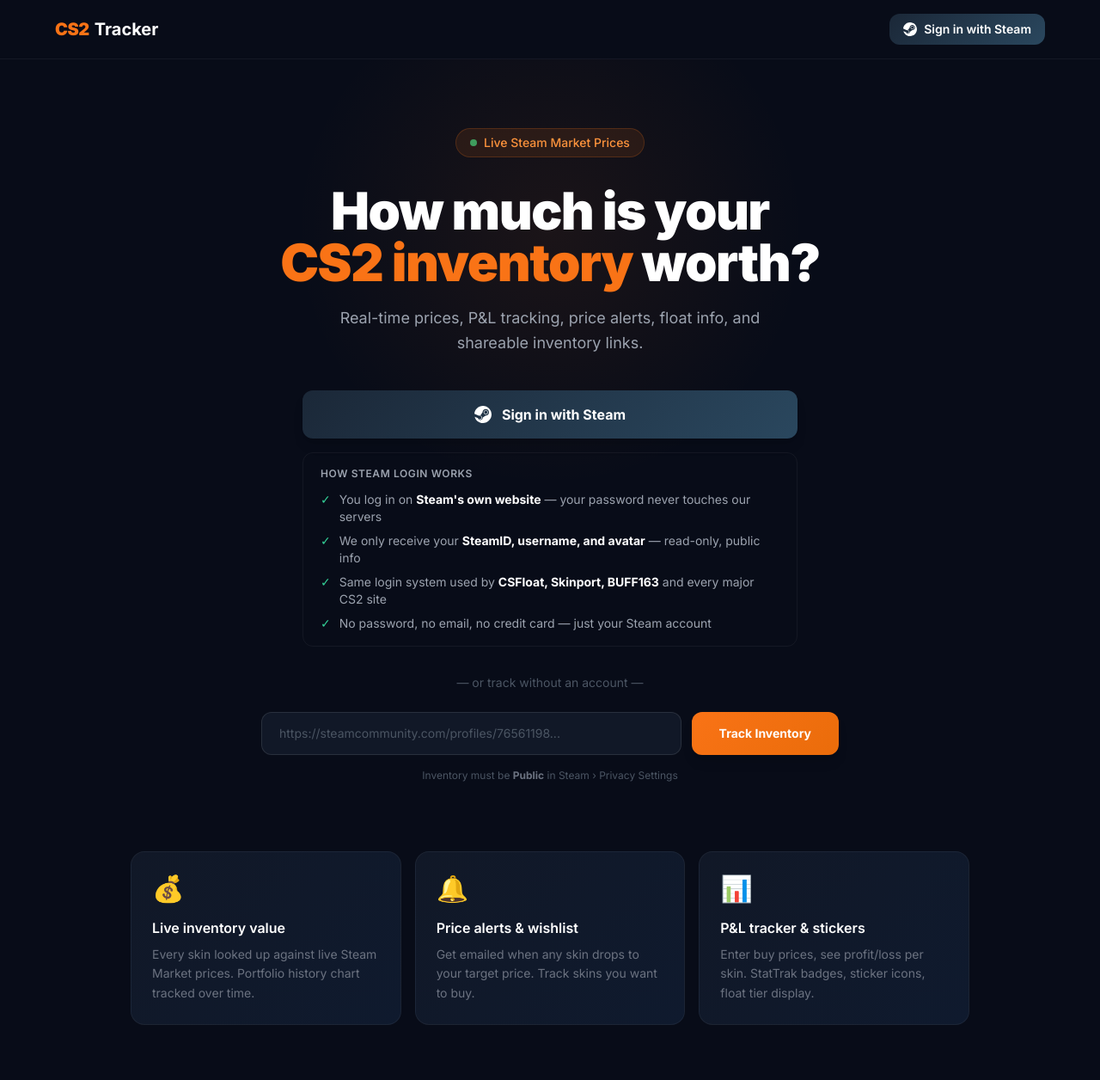
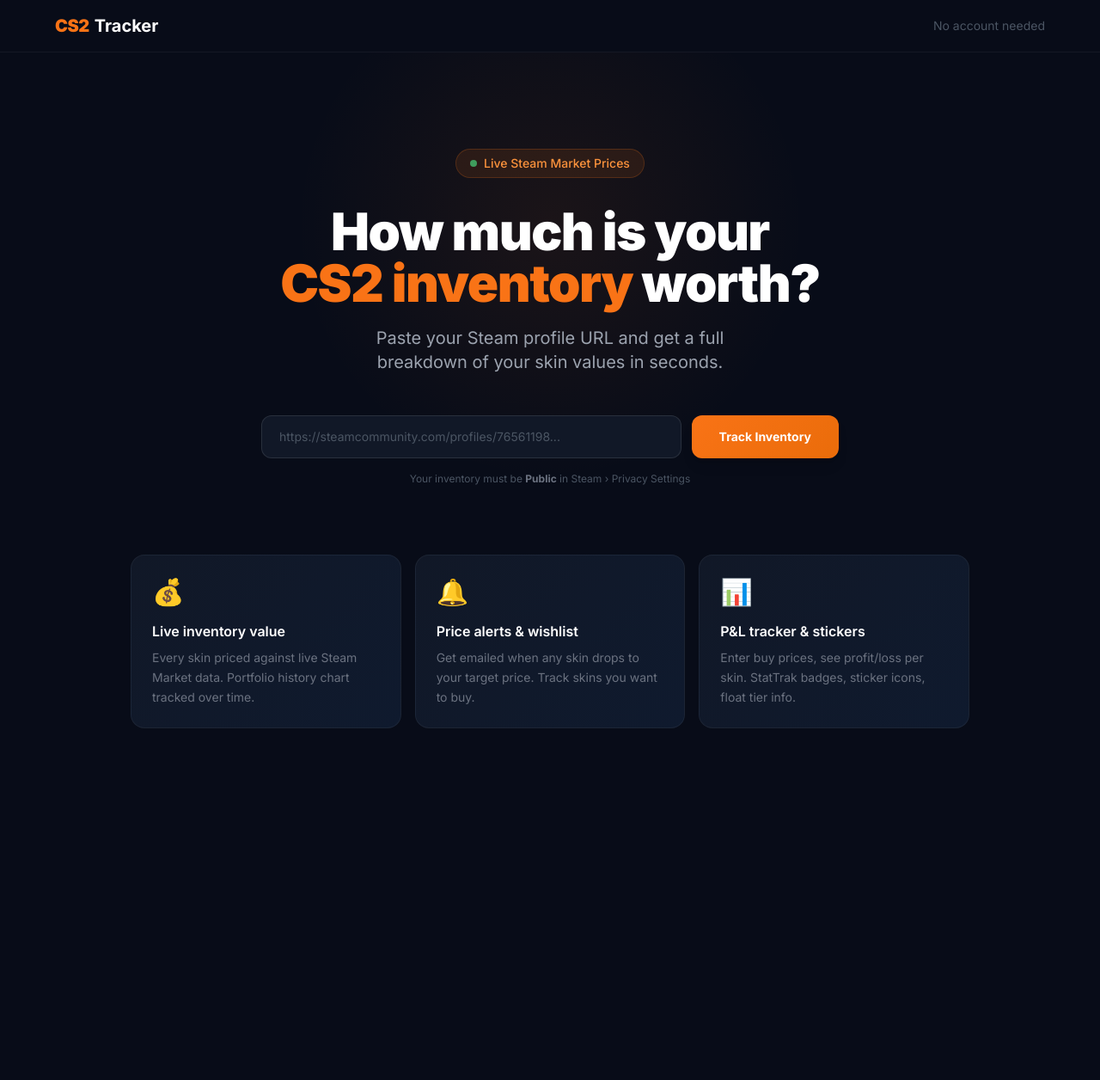
Before and after one commit to ulatmusk-create/cs2-tracker, a Flask app: page / in a window 1280 px wide. Shown: the whole page at 86% size. After the commit the page ends 847 px from the top, so only its background shows below. Run offline with Flask 3, Linux system fonts and the light colour scheme; some libraries are stand-ins or nearby versions.

Commit message:
Move Steam login off homepage — show on dashboard after inventory loads

```diff
--- a/app.py
+++ b/app.py
@@ -1,4 +1,4 @@
-from flask import Flask, render_template, request, jsonify, Response, session, redirect, url_for
+from flask import Flask, render_template, request, jsonify, Response, session, redirect
 import requests
 import re
 import time
@@ -556,6 +556,7 @@
 
 @app.route('/login')
 def login():
+    session['login_next'] = request.args.get('next', '/me')
     params = {
         'openid.ns': 'http://specs.openid.net/auth/2.0',
         'openid.mode': 'checkid_setup',
@@ -600,7 +601,8 @@
     session['steam_id'] = steam_id
     session['username'] = username
     session['avatar'] = avatar
-    return redirect('/me')
+    next_url = session.pop('login_next', '/me')
+    return redirect(next_url)
 
 
 @app.route('/logout')
--- a/templates/index.html
+++ b/templates/index.html
@@ -13,15 +13,13 @@
         .input-glow:focus { box-shadow: 0 0 0 2px rgba(249,115,22,0.4); }
         .btn-primary { background:linear-gradient(135deg,#f97316,#ea6c0a); transition:all 0.2s; }
         .btn-primary:hover { filter:brightness(1.1); transform:translateY(-1px); }
+        .btn-primary:active { transform:translateY(0); }
         .feature-card { background:linear-gradient(135deg,#111827 0%,#0f1a2e 100%); transition:border-color 0.2s; }
         .feature-card:hover { border-color:rgba(249,115,22,0.3); }
-        .steam-btn { background:linear-gradient(135deg,#1b2838,#2a475e); transition:all 0.2s; }
-        .steam-btn:hover { filter:brightness(1.15); transform:translateY(-1px); }
     </style>
 </head>
 <body class="min-h-screen text-gray-200">
 
-    <!-- Nav -->
     <nav class="border-b border-white/5 px-6 py-4 relative z-10">
         <div class="max-w-6xl mx-auto flex items-center justify-between">
             <div class="flex items-center gap-1.5">
@@ -30,23 +28,19 @@
             </div>
             {% if user %}
             <div class="flex items-center gap-3">
-                <img src="{{ user.avatar }}" alt="{{ user.username }}" class="w-8 h-8 rounded-full border border-white/10" onerror="this.style.display='none'">
-                <span class="text-gray-300 text-sm font-medium">{{ user.username }}</span>
-                <a href="/logout" class="text-gray-600 hover:text-gray-400 text-sm transition-colors">Log out</a>
+                {% if user.avatar %}<img src="{{ user.avatar }}" class="w-8 h-8 rounded-full border border-white/10">{% endif %}
+                <span class="text-gray-300 text-sm">{{ user.username }}</span>
+                <a href="/logout" class="text-gray-600 hover:text-gray-400 text-xs transition-colors">Log out</a>
             </div>
             {% else %}
-            <a href="/login" class="steam-btn flex items-center gap-2 text-white text-sm font-semibold px-4 py-2 rounded-xl">
-                <svg class="w-4 h-4" viewBox="0 0 24 24" fill="currentColor"><path d="M11.979 0C5.678 0 .511 4.86.022 11.037l6.432 2.658c.545-.371 1.203-.59 1.912-.59.063 0 .125.004.188.006l2.861-4.142V8.91c0-2.495 2.028-4.524 4.524-4.524 2.494 0 4.524 2.031 4.524 4.527s-2.03 4.525-4.524 4.525h-.105l-4.076 2.911c0 .052.004.105.004.159 0 1.875-1.515 3.396-3.39 3.396-1.635 0-3.016-1.173-3.331-2.727L.436 15.27C1.862 20.307 6.486 24 11.979 24c6.627 0 11.999-5.373 11.999-12S18.605 0 11.979 0zM7.54 18.21l-1.473-.61c.262.543.714.999 1.314 1.25 1.297.539 2.793-.076 3.332-1.375.263-.63.264-1.319.005-1.949s-.75-1.121-1.377-1.383c-.624-.26-1.29-.249-1.878-.03l1.523.63c.956.4 1.409 1.5 1.009 2.455-.397.957-1.497 1.41-2.454 1.012H7.54zm11.415-9.303c0-1.662-1.353-3.015-3.015-3.015-1.665 0-3.015 1.353-3.015 3.015 0 1.665 1.35 3.015 3.015 3.015 1.663 0 3.015-1.35 3.015-3.015zm-5.273-.005c0-1.252 1.013-2.266 2.265-2.266 1.249 0 2.266 1.014 2.266 2.266 0 1.251-1.017 2.265-2.266 2.265-1.252 0-2.265-1.014-2.265-2.265z"/></svg>
-                Sign in with Steam
-            </a>
+            <span class="text-gray-600 text-sm">No account needed</span>
             {% endif %}
         </div>
     </nav>
 
-    <!-- Hero -->
     <main class="relative overflow-hidden">
         <div class="hero-glow"></div>
-        <div class="max-w-3xl mx-auto px-6 pt-20 pb-20 text-center relative z-10">
+        <div class="max-w-3xl mx-auto px-6 pt-28 pb-20 text-center relative z-10">
 
             <div class="inline-flex items-center gap-2 bg-orange-500/10 border border-orange-500/20 rounded-full px-4 py-1.5 mb-8">
                 <span class="w-2 h-2 bg-green-400 rounded-full animate-pulse"></span>
@@ -58,55 +52,22 @@
                 <span class="text-orange-500">CS2 inventory</span> worth?
             </h1>
 
-            <p class="text-gray-400 text-lg mb-10 max-w-lg mx-auto leading-relaxed">
-                Real-time prices, P&L tracking, price alerts, float info, and shareable inventory links.
+            <p class="text-gray-400 text-lg sm:text-xl mb-12 max-w-lg mx-auto leading-relaxed">
+                Paste your Steam profile URL and get a full breakdown of your skin values in seconds.
             </p>
 
             {% if user %}
-            <!-- Logged in: one-click load -->
-            <div class="max-w-xl mx-auto mb-6">
+            <div class="max-w-2xl mx-auto mb-6">
                 <a href="/me" id="myInvBtn"
                    class="btn-primary block w-full text-white font-bold px-8 py-4 rounded-xl text-base shadow-lg text-center"
-                   onclick="document.getElementById('myInvBtn').textContent='Loading…'">
+                   onclick="this.textContent='Loading…'">
                     View My Inventory →
                 </a>
-                <p class="text-gray-600 text-xs mt-3">Logged in as <strong class="text-gray-400">{{ user.username }}</strong></p>
+                <p class="text-gray-600 text-xs mt-3">Signed in as <strong class="text-gray-400">{{ user.username }}</strong> · <a href="/logout" class="hover:text-gray-300 transition-colors">log out</a></p>
             </div>
-            <div class="text-gray-600 text-sm mb-8">— or track someone else —</div>
-            {% else %}
-            <!-- Not logged in: Steam login CTA -->
-            <div class="max-w-xl mx-auto mb-8">
-                <a href="/login"
-                   class="steam-btn flex items-center justify-center gap-3 w-full text-white font-bold px-8 py-4 rounded-xl text-base shadow-lg">
-                    <svg class="w-5 h-5" viewBox="0 0 24 24" fill="currentColor"><path d="M11.979 0C5.678 0 .511 4.86.022 11.037l6.432 2.658c.545-.371 1.203-.59 1.912-.59.063 0 .125.004.188.006l2.861-4.142V8.91c0-2.495 2.028-4.524 4.524-4.524 2.494 0 4.524 2.031 4.524 4.527s-2.03 4.525-4.524 4.525h-.105l-4.076 2.911c0 .052.004.105.004.159 0 1.875-1.515 3.396-3.39 3.396-1.635 0-3.016-1.173-3.331-2.727L.436 15.27C1.862 20.307 6.486 24 11.979 24c6.627 0 11.999-5.373 11.999-12S18.605 0 11.979 0zM7.54 18.21l-1.473-.61c.262.543.714.999 1.314 1.25 1.297.539 2.793-.076 3.332-1.375.263-.63.264-1.319.005-1.949s-.75-1.121-1.377-1.383c-.624-.26-1.29-.249-1.878-.03l1.523.63c.956.4 1.409 1.5 1.009 2.455-.397.957-1.497 1.41-2.454 1.012H7.54zm11.415-9.303c0-1.662-1.353-3.015-3.015-3.015-1.665 0-3.015 1.353-3.015 3.015 0 1.665 1.35 3.015 3.015 3.015 1.663 0 3.015-1.35 3.015-3.015zm-5.273-.005c0-1.252 1.013-2.266 2.265-2.266 1.249 0 2.266 1.014 2.266 2.266 0 1.251-1.017 2.265-2.266 2.265-1.252 0-2.265-1.014-2.265-2.265z"/></svg>
-                    Sign in with Steam
-                </a>
-
-                <!-- Trust signals -->
-                <div class="mt-4 bg-white/3 border border-white/5 rounded-xl px-5 py-4 text-left space-y-2">
-                    <p class="text-gray-400 text-xs font-semibold uppercase tracking-wider mb-3">How Steam login works</p>
-                    <div class="flex items-start gap-2.5">
-                        <span class="text-emerald-400 text-sm shrink-0">✓</span>
-                        <p class="text-gray-400 text-sm">You log in on <strong class="text-white">Steam's own website</strong> — your password never touches our servers</p>
-                    </div>
-                    <div class="flex items-start gap-2.5">
-                        <span class="text-emerald-400 text-sm shrink-0">✓</span>
-                        <p class="text-gray-400 text-sm">We only receive your <strong class="text-white">SteamID, username, and avatar</strong> — read-only, public info</p>
-                    </div>
-                    <div class="flex items-start gap-2.5">
-                        <span class="text-emerald-400 text-sm shrink-0">✓</span>
-                        <p class="text-gray-400 text-sm">Same login system used by <strong class="text-white">CSFloat, Skinport, BUFF163</strong> and every major CS2 site</p>
-                    </div>
-                    <div class="flex items-start gap-2.5">
-                        <span class="text-emerald-400 text-sm shrink-0">✓</span>
-                        <p class="text-gray-400 text-sm">No password, no email, no credit card — just your Steam account</p>
-                    </div>
-                </div>
-            </div>
-            <div class="text-gray-600 text-sm mb-6">— or track without an account —</div>
+            <div class="text-gray-600 text-sm mb-6">— or track someone else —</div>
             {% endif %}
 
-            <!-- Manual URL form (always visible) -->
             <form method="POST" action="/track" id="trackForm">
                 <div class="flex flex-col sm:flex-row gap-3 max-w-2xl mx-auto">
                     <input type="text" name="profile" id="profileInput"
@@ -126,7 +87,7 @@
                 {% endif %}
 
                 <p class="text-gray-600 text-xs mt-4">
-                    Inventory must be <strong class="text-gray-500">Public</strong> in Steam › Privacy Settings
+                    Your inventory must be <strong class="text-gray-500">Public</strong> in Steam &rsaquo; Privacy Settings
                 </p>
             </form>
 
@@ -136,18 +97,17 @@
                         <circle class="opacity-25" cx="12" cy="12" r="10" stroke="currentColor" stroke-width="4"></circle>
                         <path class="opacity-75" fill="currentColor" d="M4 12a8 8 0 018-8V0C5.373 0 0 5.373 0 12h4z"></path>
                     </svg>
-                    <span class="text-sm">Fetching inventory & market prices… (~15–30 seconds)</span>
+                    <span class="text-sm">Fetching inventory &amp; market prices&hellip; (~15–30 seconds)</span>
                 </div>
             </div>
         </div>
 
-        <!-- Features -->
         <div class="max-w-5xl mx-auto px-6 pb-16">
             <div class="grid grid-cols-1 sm:grid-cols-3 gap-4">
                 <div class="feature-card border border-white/5 rounded-2xl p-6">
                     <div class="text-3xl mb-4">💰</div>
                     <h3 class="font-semibold text-white mb-2">Live inventory value</h3>
-                    <p class="text-gray-500 text-sm leading-relaxed">Every skin looked up against live Steam Market prices. Portfolio history chart tracked over time.</p>
+                    <p class="text-gray-500 text-sm leading-relaxed">Every skin priced against live Steam Market data. Portfolio history chart tracked over time.</p>
                 </div>
                 <div class="feature-card border border-white/5 rounded-2xl p-6">
                     <div class="text-3xl mb-4">🔔</div>
@@ -157,7 +117,7 @@
                 <div class="feature-card border border-white/5 rounded-2xl p-6">
                     <div class="text-3xl mb-4">📊</div>
                     <h3 class="font-semibold text-white mb-2">P&L tracker & stickers</h3>
-                    <p class="text-gray-500 text-sm leading-relaxed">Enter buy prices, see profit/loss per skin. StatTrak badges, sticker icons, float tier display.</p>
+                    <p class="text-gray-500 text-sm leading-relaxed">Enter buy prices, see profit/loss per skin. StatTrak badges, sticker icons, float tier info.</p>
                 </div>
             </div>
         </div>
```
Also changed, not shown: templates/dashboard.html (+16 -0 lines).
